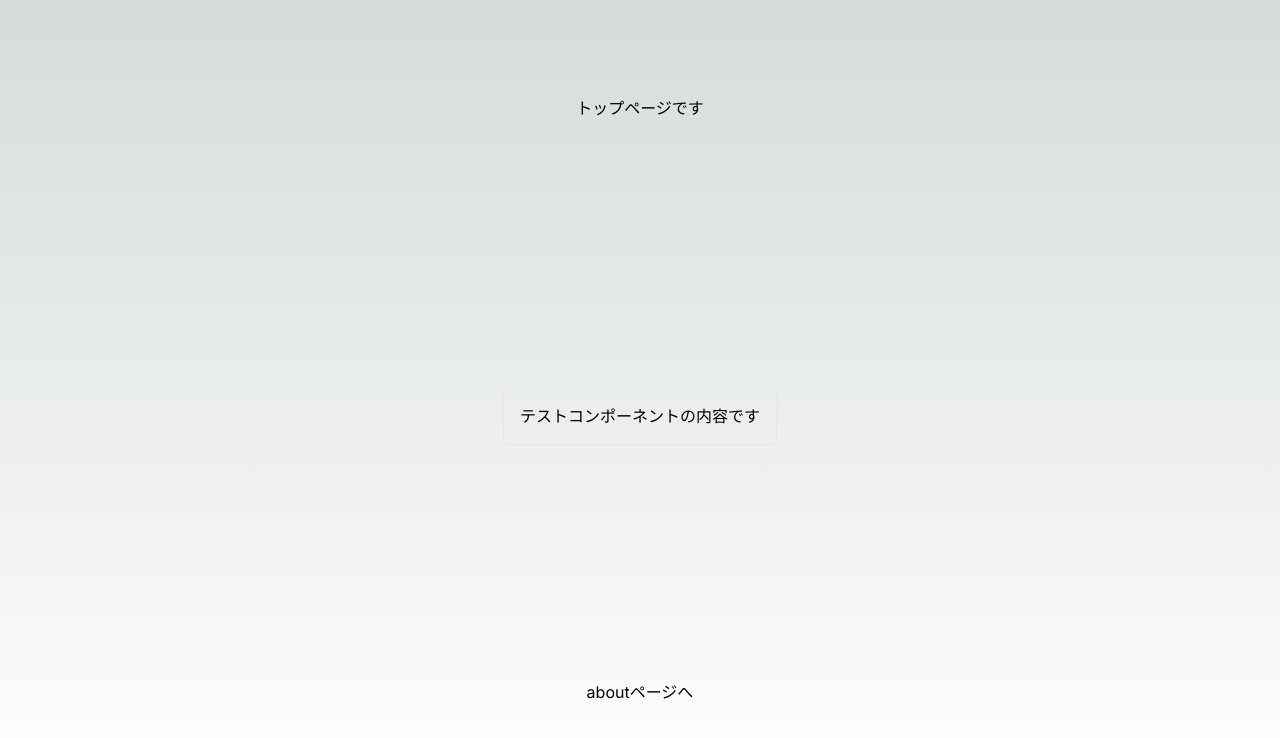
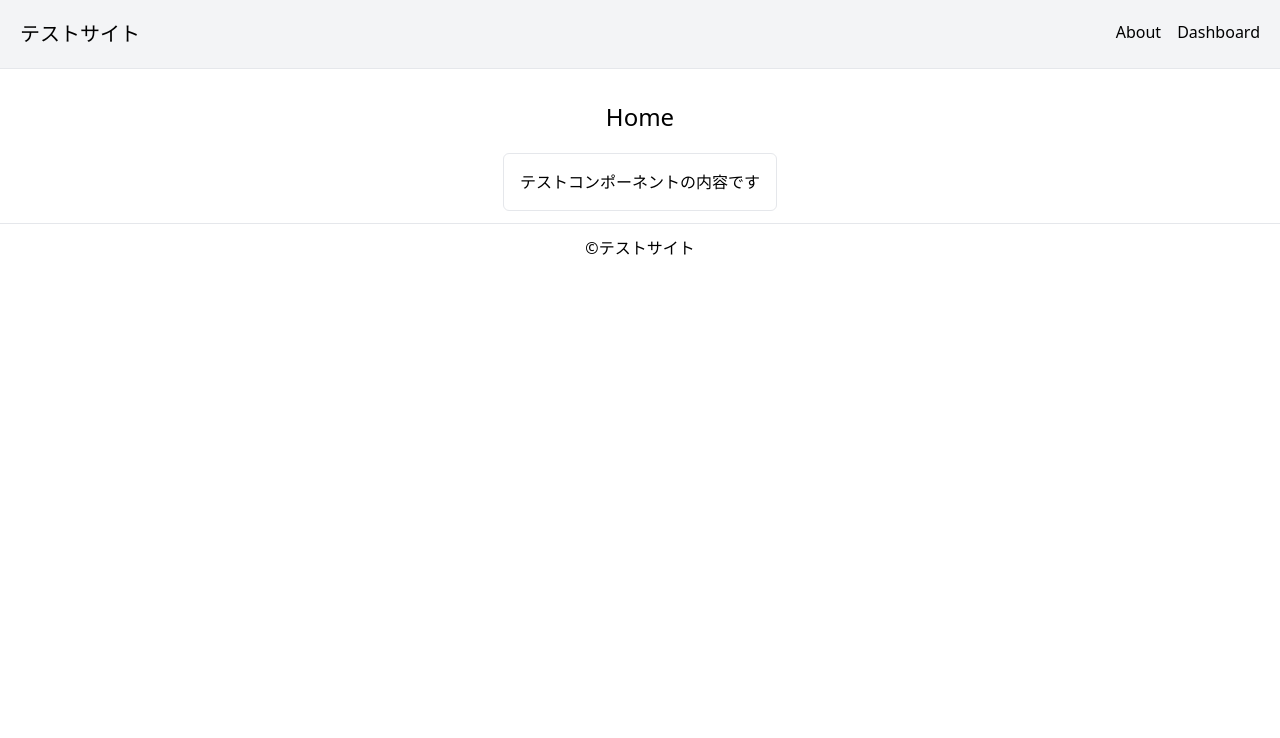
Before and after one commit to graphicocolo/mkvnf-nextjs, a Next.js app: page / in a window 1280 px wide. Shown: the top 738 px of the page. Built offline with nearby package versions, Linux system fonts and the light colour scheme.

Commit message:
App Router とファイルベースルーティング

```diff
--- a/src/app/_components/Test.tsx
+++ b/src/app/_components/Test.tsx
@@ -1,7 +1,7 @@
-import type { JSX } from "react";
+import type { JSX } from 'react';
 export const Test = (): JSX.Element => {
   return (
-    <div className="mt-8 rounded-md border p-4">
+    <div className="rounded-md border p-4">
       <p>テストコンポーネントの内容です</p>
     </div>
   );
--- a/src/app/about/page.tsx
+++ b/src/app/about/page.tsx
@@ -1,12 +1,8 @@
-import Link from 'next/link';
-import React from 'react';
-
-const AboutPage: React.FC = () => {
+const AboutPage = () => {
   return (
     <div>
-      <h1>About Us</h1>
+      <h1 className="m-5 text-2xl font-medium md:text-center">About</h1>
       <p>This is the about page.</p>
-      <Link href="/">トップページへ</Link>
     </div>
   );
 };
--- /dev/null
+++ b/src/app/dashboard/layout.tsx
@@ -0,0 +1,24 @@
+import Link from 'next/link';
+import { ReactNode } from 'react';
+
+interface Props {
+  children: ReactNode;
+}
+
+const DashboardLayout = ({ children }: Props) => {
+  return (
+    <div className="md:m-auto md:w-full md:text-center">
+      <ul className="md:flex md:justify-end">
+        <li className="md:mr-4">
+          <Link href="/dashboard">Dashboard</Link>
+        </li>
+        <li>
+          <Link href="/dashboard/settings">Settings</Link>
+        </li>
+      </ul>
+      {children}
+    </div>
+  );
+};
+
+export default DashboardLayout;
--- /dev/null
+++ b/src/app/dashboard/page.tsx
@@ -0,0 +1,10 @@
+const DashboardPage = () => {
+  return (
+    <div className="md:inline-block">
+      <h1 className="m-5 text-2xl font-medium md:text-center">Dashboard</h1>
+      <p>This is the Dashboard page.</p>
+    </div>
+  );
+};
+
+export default DashboardPage;
--- /dev/null
+++ b/src/app/dashboard/settings/page.tsx
@@ -0,0 +1,10 @@
+const SettingsPage = () => {
+  return (
+    <div>
+      <h1 className="m-5 text-2xl font-medium md:text-center">Settings</h1>
+      <p>This is the Settings page.</p>
+    </div>
+  );
+};
+
+export default SettingsPage;
--- a/src/app/globals.css
+++ b/src/app/globals.css
@@ -18,7 +18,7 @@
 
 body {
   color: rgb(var(--foreground-rgb));
-  background: linear-gradient(to bottom, transparent, rgb(var(--background-end-rgb))) rgb(var(--background-start-rgb));
+  /* background: linear-gradient(to bottom, transparent, rgb(var(--background-end-rgb))) rgb(var(--background-start-rgb)); */
 }
 
 @layer utilities {
--- a/src/app/layout.tsx
+++ b/src/app/layout.tsx
@@ -1,9 +1,7 @@
-import { Inter } from 'next/font/google';
+import Link from 'next/link';
 
 import type { Metadata } from 'next';
 import '@/app/globals.css';
-
-const inter = Inter({ subsets: ['latin'] });
 
 export const metadata: Metadata = {
   title: '',
@@ -17,7 +15,30 @@ const RootLayout = ({
 }>) => {
   return (
     <html lang="ja">
-      <body className={inter.className}>{children}</body>
+      <body>
+        <header className="border-b bg-gray-100">
+          <div className="md:flex md:justify-between md:align-middle">
+            <div className="p-2 text-xl md:p-5">
+              <Link href="/">テストサイト</Link>
+            </div>
+            <div className="p-2 md:p-5">
+              <ul className="md:flex">
+                <li className="md:mr-4">
+                  <Link href="/about">About</Link>
+                </li>
+                <li>
+                  <Link href="/dashboard">Dashboard</Link>
+                </li>
+              </ul>
+            </div>
+          </div>
+        </header>
+        {/* <main className="flex min-h-screen flex-col items-center justify-between p-5">{children}</main> */}
+        <main className="p-3 md:flex md:flex-col md:items-center md:justify-between">{children}</main>
+        <footer>
+          <p className="border-t p-3 text-center">&copy;テストサイト</p>
+        </footer>
+      </body>
     </html>
   );
 };
--- a/src/app/page.tsx
+++ b/src/app/page.tsx
@@ -1,15 +1,12 @@
-import Link from 'next/link';
-
 import { Test } from '@/app/_components/Test';
 
-const Home = () => {
+const HomePage = () => {
   return (
-    <main className="flex min-h-screen flex-col items-center justify-between p-24">
-      <h1>トップページです</h1>
+    <>
+      <h1 className="m-5 text-2xl font-medium md:text-center">Home</h1>
       <Test />
-      <Link href="about/">aboutページへ</Link>
-    </main>
+    </>
   );
 };
 
-export default Home;
+export default HomePage;
```
Also changed, not shown: 1 other file (tests, documents, lock files or other folders).
